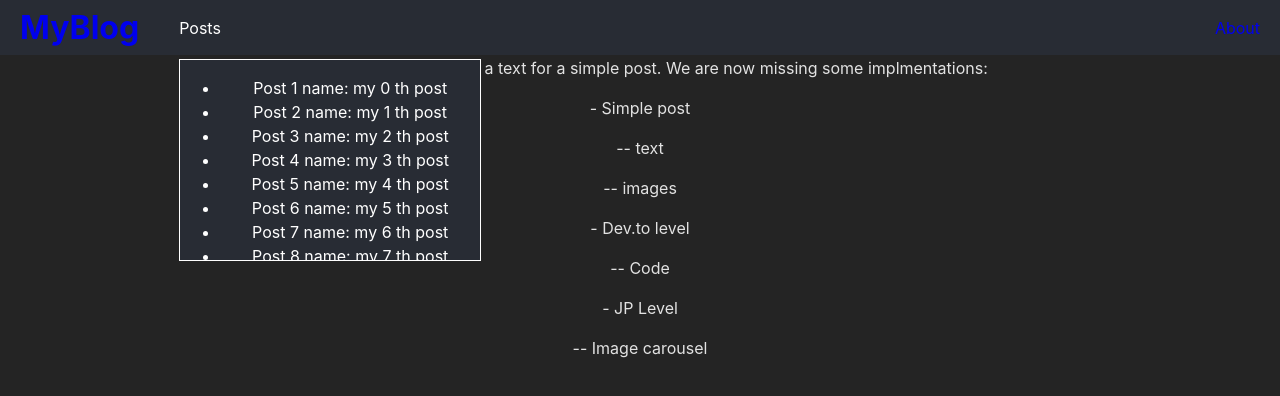
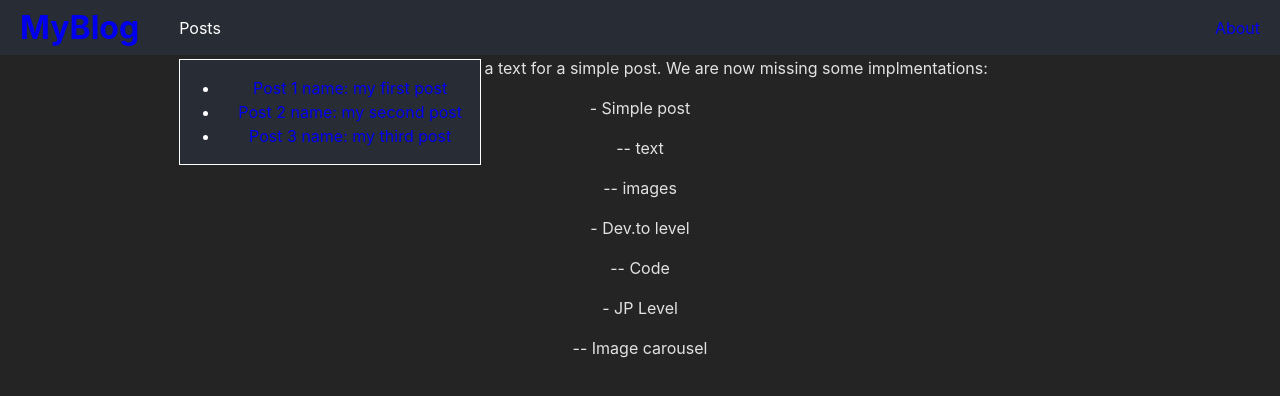
Before and after one commit to uxjp/uxjp.github.io, a React (Vite) app: page / in a window 1280 px wide. Both pictures are taken after a click on the element "Posts". Shown: the top 396 px of the page. Built offline with nearby package versions, Linux system fonts and the light colour scheme.

Commit message:
redirecting the links

```diff
--- a/src/Header.css
+++ b/src/Header.css
@@ -54,7 +54,7 @@
   margin-top: 10px;
 
   width: 300px;
-  height: 200px;
+  height: 100;
 
   background-color: #282c34;
   border: 1px solid white;
--- a/src/Header.tsx
+++ b/src/Header.tsx
@@ -40,9 +40,15 @@ function Header() {
                 onClick={(e) => e.stopPropagation()}
               >
                 <ul>
-                  {posts.map(
+                  {posts2.map(
                     post => (
-                      <li>Post {post.id} name: {post.title}</li>
+                      <li
+                          onClick={() => setOpen(!open)}
+                      >
+                        <Link to="About">
+                          Post {post.id} name: {post.title}
+                        </Link>
+                      </li>
                     )
                   )
                   }
```
